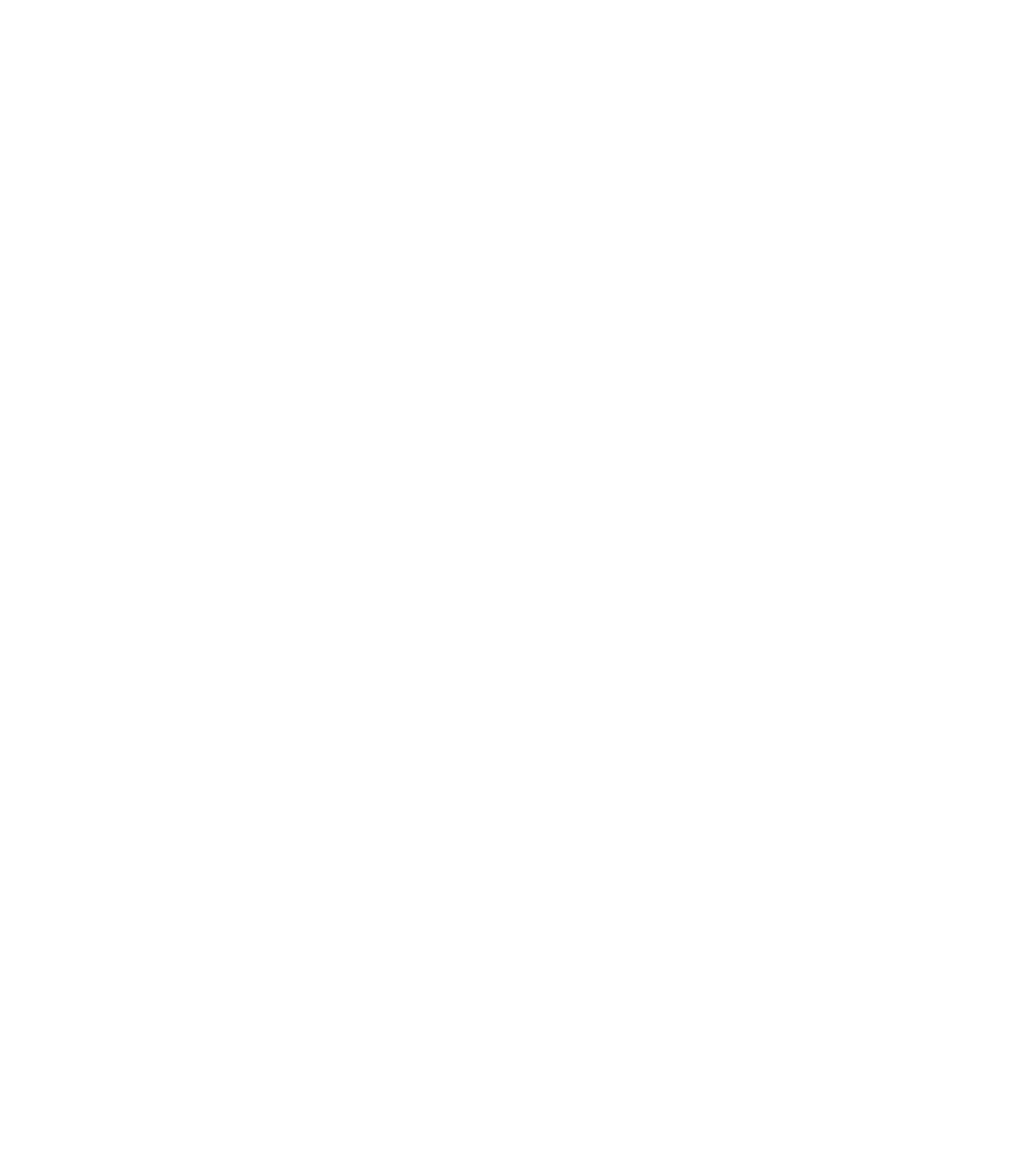
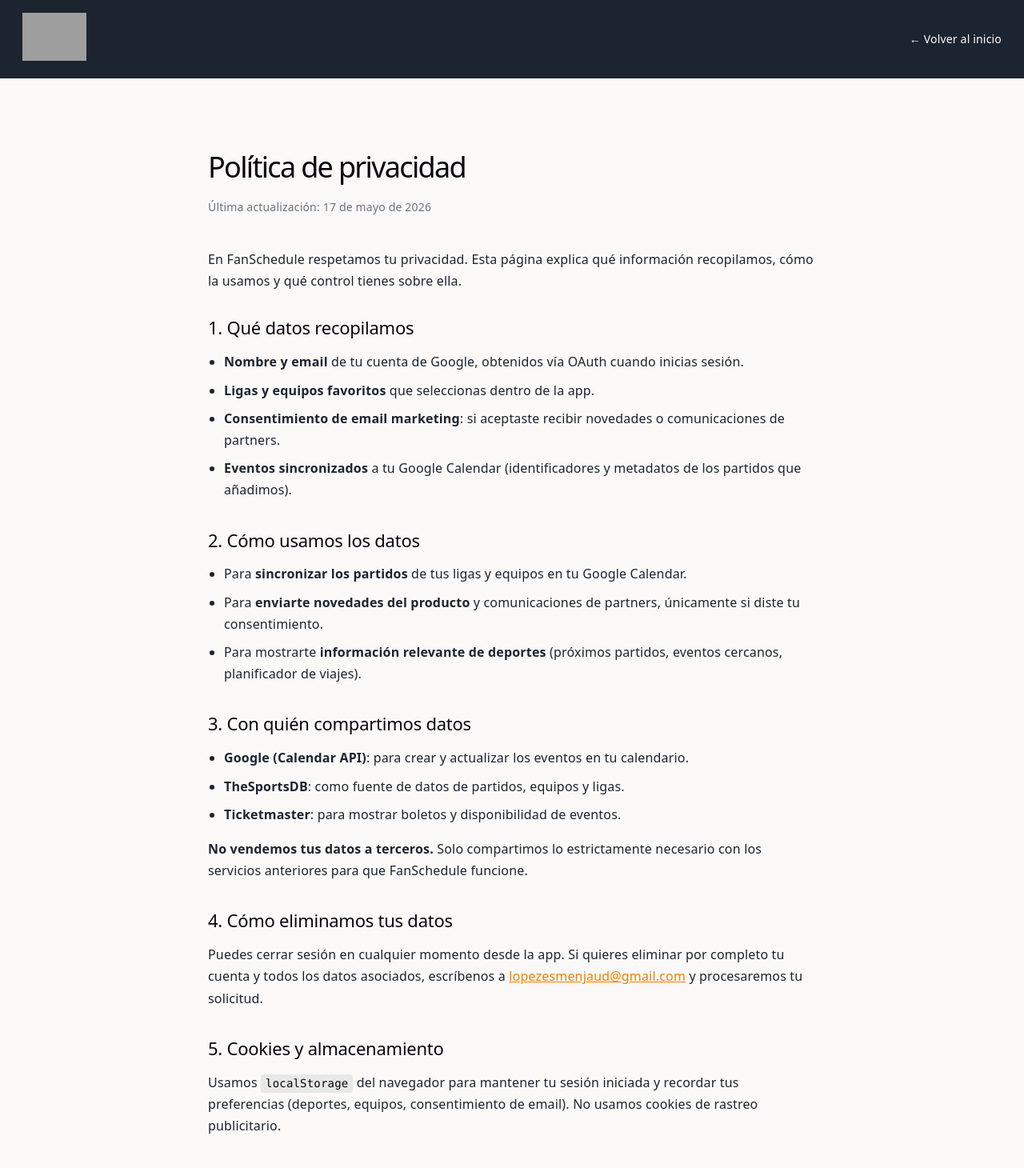
Before and after one commit to lopezesmenjaud/sportsync, a React (Vite) app in the folder frontend/: page /privacy in a window 1280 px wide. Before the commit this address had no page. Shown: the top 1460 px of the page at 80% size. Before the commit the page ends 800 px from the top, so only its background shows below. Built offline with nearby package versions, Linux system fonts and the light colour scheme; grey boxes are pictures that could not be loaded.

Commit message:
fix: eliminar fanschedule.vercel.app de CORS, solo fanschedule.com

```diff
--- a/frontend/src/App.jsx
+++ b/frontend/src/App.jsx
@@ -12,6 +12,7 @@ import TravelPlanner from './pages/TravelPlanner'
 import MatchDetail from './pages/MatchDetail'
 import Profile from './pages/Profile'
 import Admin from './pages/Admin'
+import PrivacyPolicy from './pages/PrivacyPolicy'
 
 // Guarda el user del OAuth callback ANTES del primer render de rutas protegidas
 function saveUserFromUrl() {
@@ -78,6 +79,7 @@ function App() {
       <EmailConsentGate />
       <Routes>
         <Route path="/" element={<LandingPage />} />
+        <Route path="/privacy" element={<PrivacyPolicy />} />
         <Route path="/dashboard"                   element={<Protected><Dashboard /></Protected>} />
         <Route path="/dashboard/:sport"            element={<Protected><LeaguePicker /></Protected>} />
         <Route path="/dashboard/:sport/:leagueId"  element={<Protected><TeamPicker /></Protected>} />
--- a/frontend/src/pages/LandingPage.jsx
+++ b/frontend/src/pages/LandingPage.jsx
@@ -1,4 +1,5 @@
 import { useEffect, useRef } from 'react'
+import { Link } from 'react-router-dom'
 import { API_BASE } from '../config'
 
 const TICKER_ITEMS = [
@@ -142,8 +143,12 @@ export default function LandingPage() {
       </div>
 
       {/* Footer */}
-      <div style={{ background: '#1C2430', padding: '24px 28px', textAlign: 'center' }}>
+      <div style={{ background: '#1C2430', padding: '24px 28px', textAlign: 'center', display: 'flex', justifyContent: 'center', alignItems: 'center', gap: 16, flexWrap: 'wrap' }}>
         <span style={{ fontSize: 13, color: '#8899AA' }}>FanSchedule</span>
+        <span style={{ fontSize: 13, color: '#8899AA' }}>·</span>
+        <Link to="/privacy" style={{ fontSize: 13, color: '#8899AA', textDecoration: 'none' }}>
+          Política de privacidad
+        </Link>
       </div>
 
       <style>{`
--- /dev/null
+++ b/frontend/src/pages/PrivacyPolicy.jsx
@@ -0,0 +1,100 @@
+import { Link } from 'react-router-dom'
+
+export default function PrivacyPolicy() {
+  return (
+    <div style={{ minHeight: '100vh', background: '#faf9f7', color: '#1C2430', fontFamily: 'system-ui, sans-serif' }}>
+
+      {/* Nav */}
+      <nav style={{ display: 'flex', alignItems: 'center', justifyContent: 'space-between', padding: '16px 28px', background: '#1C2430' }}>
+        <Link to="/" style={{ textDecoration: 'none' }}>
+          <img src="/fanschedule-logo.png" alt="FanSchedule" style={{ height: 60, objectFit: 'contain' }} />
+        </Link>
+        <Link to="/" style={{ color: '#fff', fontSize: 14, textDecoration: 'none' }}>
+          ← Volver al inicio
+        </Link>
+      </nav>
+
+      {/* Content */}
+      <main style={{ maxWidth: 760, margin: '0 auto', padding: '48px 28px 80px', lineHeight: 1.7 }}>
+        <h1 style={{ fontSize: 36, fontWeight: 500, marginBottom: 8 }}>Política de privacidad</h1>
+        <p style={{ fontSize: 14, color: '#6B7280', marginBottom: 40 }}>Última actualización: 17 de mayo de 2026</p>
+
+        <p style={{ fontSize: 16, marginBottom: 32 }}>
+          En FanSchedule respetamos tu privacidad. Esta página explica qué información recopilamos,
+          cómo la usamos y qué control tienes sobre ella.
+        </p>
+
+        <Section title="1. Qué datos recopilamos">
+          <ul style={ulStyle}>
+            <li><strong>Nombre y email</strong> de tu cuenta de Google, obtenidos vía OAuth cuando inicias sesión.</li>
+            <li><strong>Ligas y equipos favoritos</strong> que seleccionas dentro de la app.</li>
+            <li><strong>Consentimiento de email marketing</strong>: si aceptaste recibir novedades o comunicaciones de partners.</li>
+            <li><strong>Eventos sincronizados</strong> a tu Google Calendar (identificadores y metadatos de los partidos que añadimos).</li>
+          </ul>
+        </Section>
+
+        <Section title="2. Cómo usamos los datos">
+          <ul style={ulStyle}>
+            <li>Para <strong>sincronizar los partidos</strong> de tus ligas y equipos en tu Google Calendar.</li>
+            <li>Para <strong>enviarte novedades del producto</strong> y comunicaciones de partners, únicamente si diste tu consentimiento.</li>
+            <li>Para mostrarte <strong>información relevante de deportes</strong> (próximos partidos, eventos cercanos, planificador de viajes).</li>
+          </ul>
+        </Section>
+
+        <Section title="3. Con quién compartimos datos">
+          <ul style={ulStyle}>
+            <li><strong>Google (Calendar API)</strong>: para crear y actualizar los eventos en tu calendario.</li>
+            <li><strong>TheSportsDB</strong>: como fuente de datos de partidos, equipos y ligas.</li>
+            <li><strong>Ticketmaster</strong>: para mostrar boletos y disponibilidad de eventos.</li>
+          </ul>
+          <p style={{ marginTop: 16 }}>
+            <strong>No vendemos tus datos a terceros.</strong> Solo compartimos lo estrictamente necesario
+            con los servicios anteriores para que FanSchedule funcione.
+          </p>
+        </Section>
+
+        <Section title="4. Cómo eliminamos tus datos">
+          <p>
+            Puedes cerrar sesión en cualquier momento desde la app. Si quieres eliminar por completo
+            tu cuenta y todos los datos asociados, escríbenos a{' '}
+            <a href="mailto:lopezesmenjaud@gmail.com" style={linkStyle}>lopezesmenjaud@gmail.com</a>{' '}
+            y procesaremos tu solicitud.
+          </p>
+        </Section>
+
+        <Section title="5. Cookies y almacenamiento">
+          <p>
+            Usamos <code style={codeStyle}>localStorage</code> del navegador para mantener tu sesión
+            iniciada y recordar tus preferencias (deportes, equipos, consentimiento de email). No usamos
+            cookies de rastreo publicitario.
+          </p>
+        </Section>
+
+        <Section title="6. Contacto">
+          <p>
+            Si tienes dudas sobre esta política o quieres ejercer tus derechos sobre tus datos,
+            escríbenos a <a href="mailto:lopezesmenjaud@gmail.com" style={linkStyle}>lopezesmenjaud@gmail.com</a>.
+          </p>
+        </Section>
+      </main>
+
+      {/* Footer */}
+      <footer style={{ background: '#1C2430', padding: '24px 28px', textAlign: 'center' }}>
+        <span style={{ fontSize: 13, color: '#8899AA' }}>FanSchedule</span>
+      </footer>
+    </div>
+  )
+}
+
+function Section({ title, children }) {
+  return (
+    <section style={{ marginBottom: 36 }}>
+      <h2 style={{ fontSize: 22, fontWeight: 500, marginBottom: 16 }}>{title}</h2>
+      <div style={{ fontSize: 16 }}>{children}</div>
+    </section>
+  )
+}
+
+const ulStyle = { paddingLeft: 20, display: 'flex', flexDirection: 'column', gap: 8 }
+const linkStyle = { color: '#F18006', textDecoration: 'underline' }
+const codeStyle = { background: 'rgba(28,36,48,0.08)', padding: '2px 6px', borderRadius: 4, fontSize: 14 }
```
Also changed, not shown: 1 other file (tests, documents, lock files or other folders).
